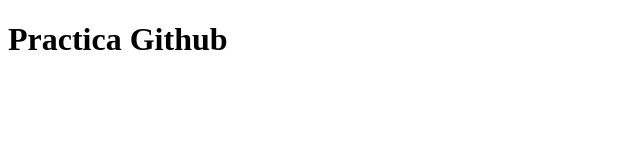
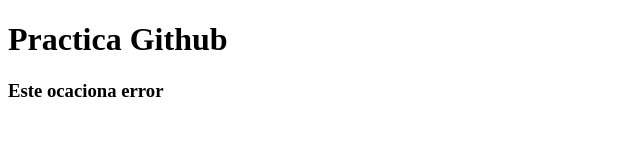
Before and after one commit to derpito8909/practicaGithub, a plain HTML site: page index.html in a window 1280 px wide. Shown: the whole page, without its empty margins (0-640 px from the left). Drawn offline with Linux system fonts and the light colour scheme.

Commit message:
agregando contenido con error

```diff
--- a/index.html
+++ b/index.html
@@ -13,6 +13,7 @@
     </header>
     <main>
         <h1>Practica Github</h1>
+        <h3>Este ocaciona error</h3>
     </main>
 </body>
 
```
